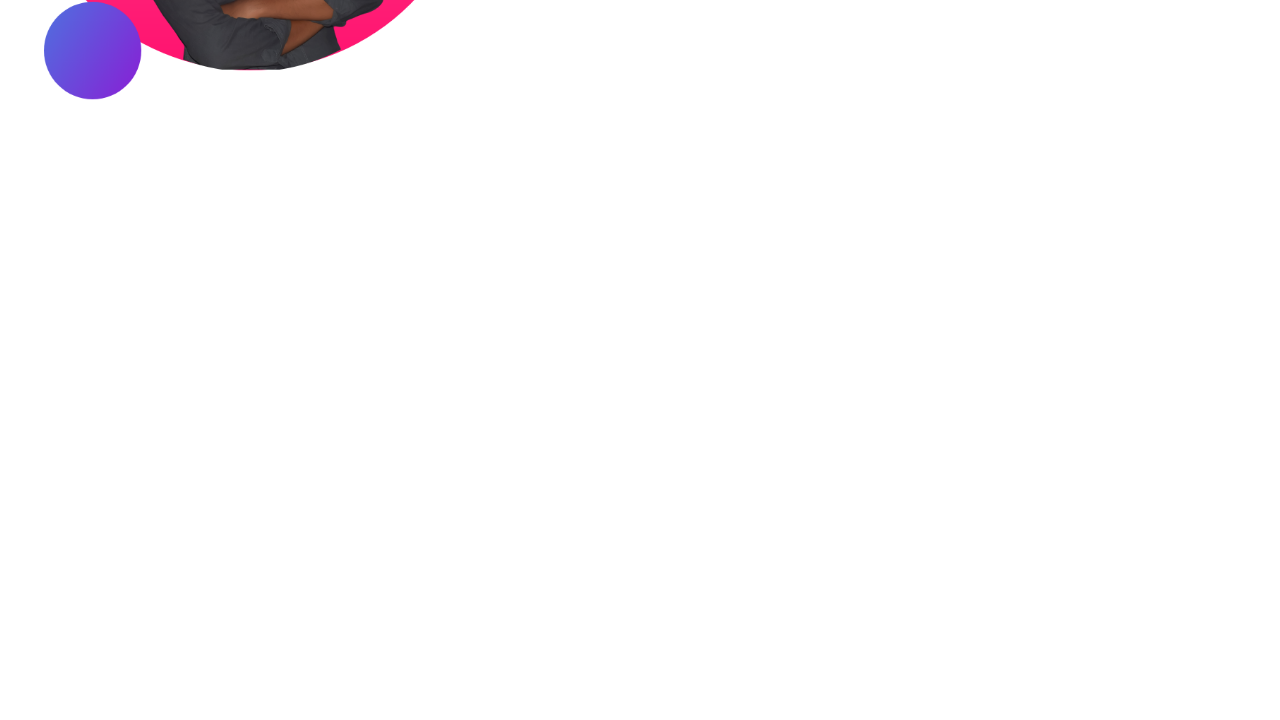
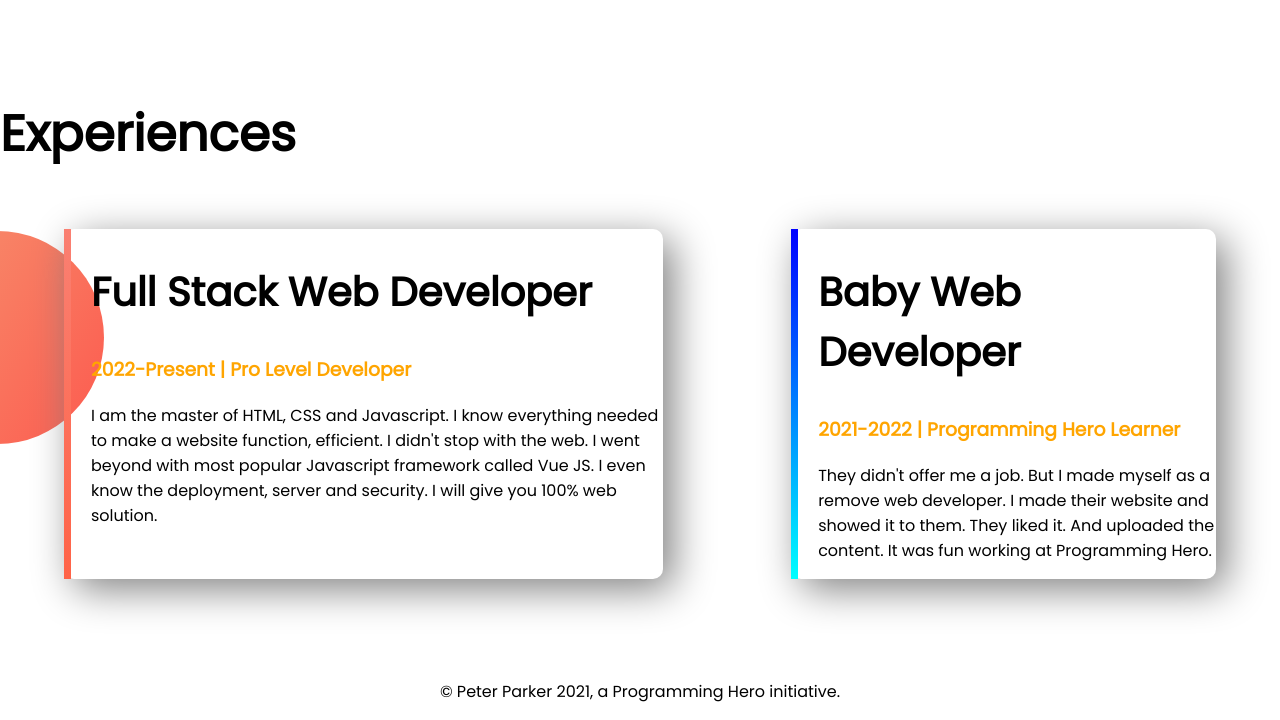
Before and after one commit to developerabdulaziz/MY-FIRST-REPO, a plain HTML site: page index.html in a window 1280 px wide. Shown: the part 992-1712 px from the top of the page. Before the commit the page ends 1199 px from the top, so only its background shows below. Drawn offline with Linux system fonts and the light colour scheme.

Commit message:
footer experiences item

```diff
--- a/index.html
+++ b/index.html
@@ -120,7 +120,7 @@
     </section>
     ------>
 
-    <section class="top-banner">
+    <section class="top-banner flexible-container">
         <div class="main">
             <h1>Welcome To</h1>
             <h1><span class="orange">Peter Parker</span> World</h1>
@@ -134,7 +134,7 @@
         </div>
     </section>
 
-    <section>
+    <section class="dream-big flexible-container">
         <div class="main">
             <img src="images/mizan 2.png" alt="">
         </div>
@@ -150,6 +150,29 @@
         </div>
     </section>
 
+    <section class="experiences">
+        <h1>Experiences</h1>
+        <div class="flexible-container">
+            <div id="full-stack-experiences" class="experiences-item">
+                <h2>Full Stack Web Developer</h2>
+                <h3 class="orange">2022-Present | Pro Level Developer</h3>
+                <p>I am the master of HTML, CSS and Javascript. I know everything needed to make a website function,
+                    efficient. I didn't stop with the web. I went beyond with most popular Javascript framework called
+                    Vue
+                    JS. I even know the deployment, server and security. I will give you 100% web solution.</p>
+            </div>
+            <div id="web-dev-experiences" class="experiences-item">
+                <h2>Baby Web Developer</h2>
+                <h3 class="orange">2021-2022 | Programming Hero Learner</h3>
+                <p>They didn't offer me a job. But I made myself as a remove web developer. I made their website and
+                    showed it to them. They liked it. And uploaded the content. It was fun working at Programming Hero.
+                </p>
+            </div>
+        </div>
+    </section>
+    <footer>
+        <p>© Peter Parker 2021, a Programming Hero initiative.</p>
+    </footer>
 </body>
 
 </html>
--- a/style.css
+++ b/style.css
@@ -128,9 +128,12 @@ body {
     color: orange;
 }
 h1 {
-    font-size: 60px;
+    font-size: 50px;
 }
-section {
+h2 {
+    font-size: 40px;
+}
+.flexible-container {
     display: flex;
     margin-bottom: 100px;
 }
@@ -140,7 +143,8 @@ section {
 }
 .main {
     width: 50%;
-    margin-left: 10px;
+    margin-left: 80px;
+
 }
 .main img {
     width: 80%;
@@ -152,3 +156,34 @@ section {
     border-radius: 15px;
     padding: 10px 40px;
 }
+
+.experiences {
+    background-image: url(images/exp-bg.png);
+    background-repeat: no-repeat;
+    background-position: left;
+
+
+}
+
+.experiences-item {
+    margin-top: 15px;
+    margin-left: 5%;
+    margin-right: 5%;
+    padding-left: 20px;
+    border-radius: 10px;
+    box-shadow: 10px 10px 40px gray;
+}
+#web-dev-experiences{
+    border-left: 7px solid;
+    border-image: linear-gradient(blue, cyan);
+    border-image-slice: 1;
+}
+#full-stack-experiences {
+    border-left: 7px solid;
+    border-image: linear-gradient(salmon, tomato);
+    border-image-slice: 1;
+}
+footer p {
+    text-align: center;
+
+}
```
